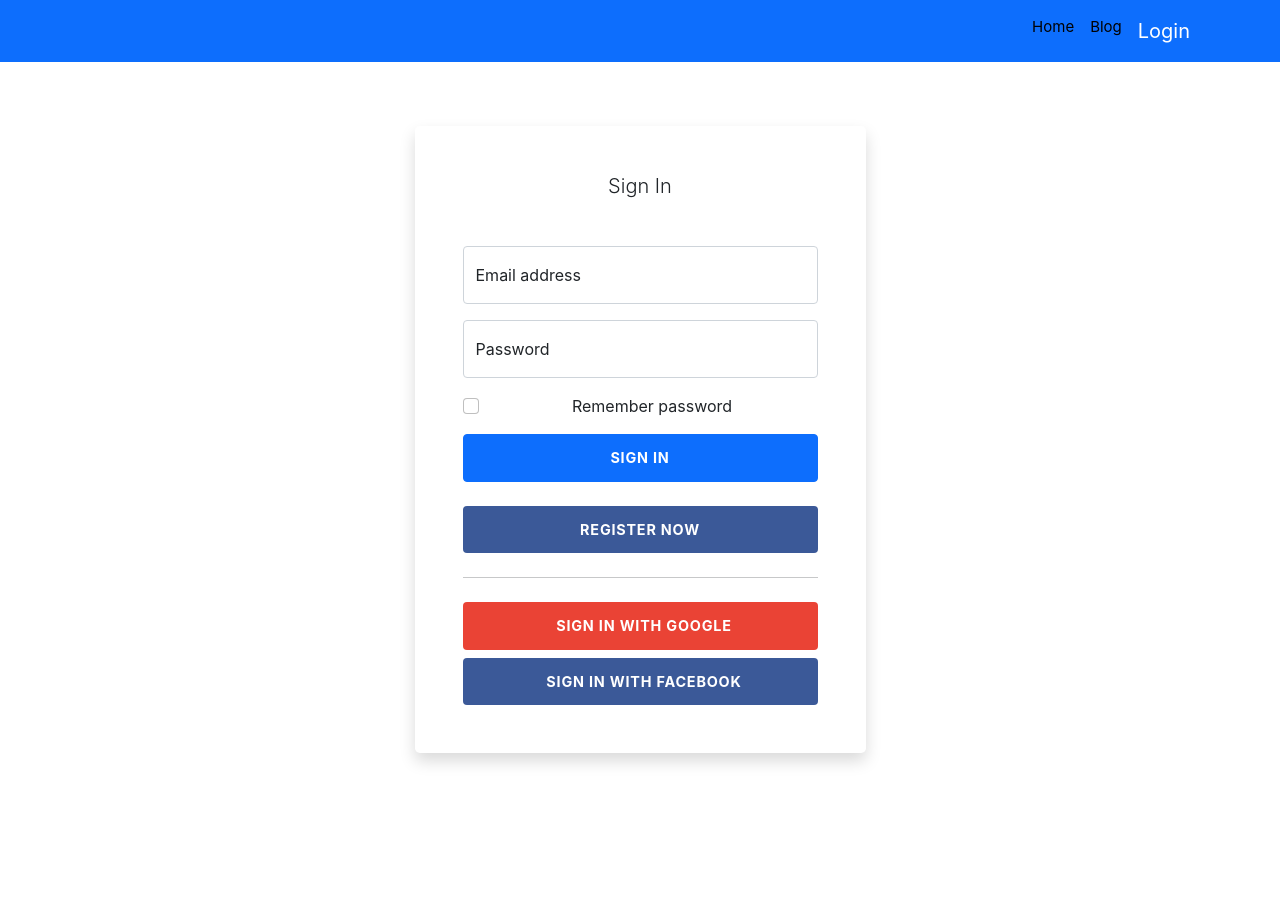
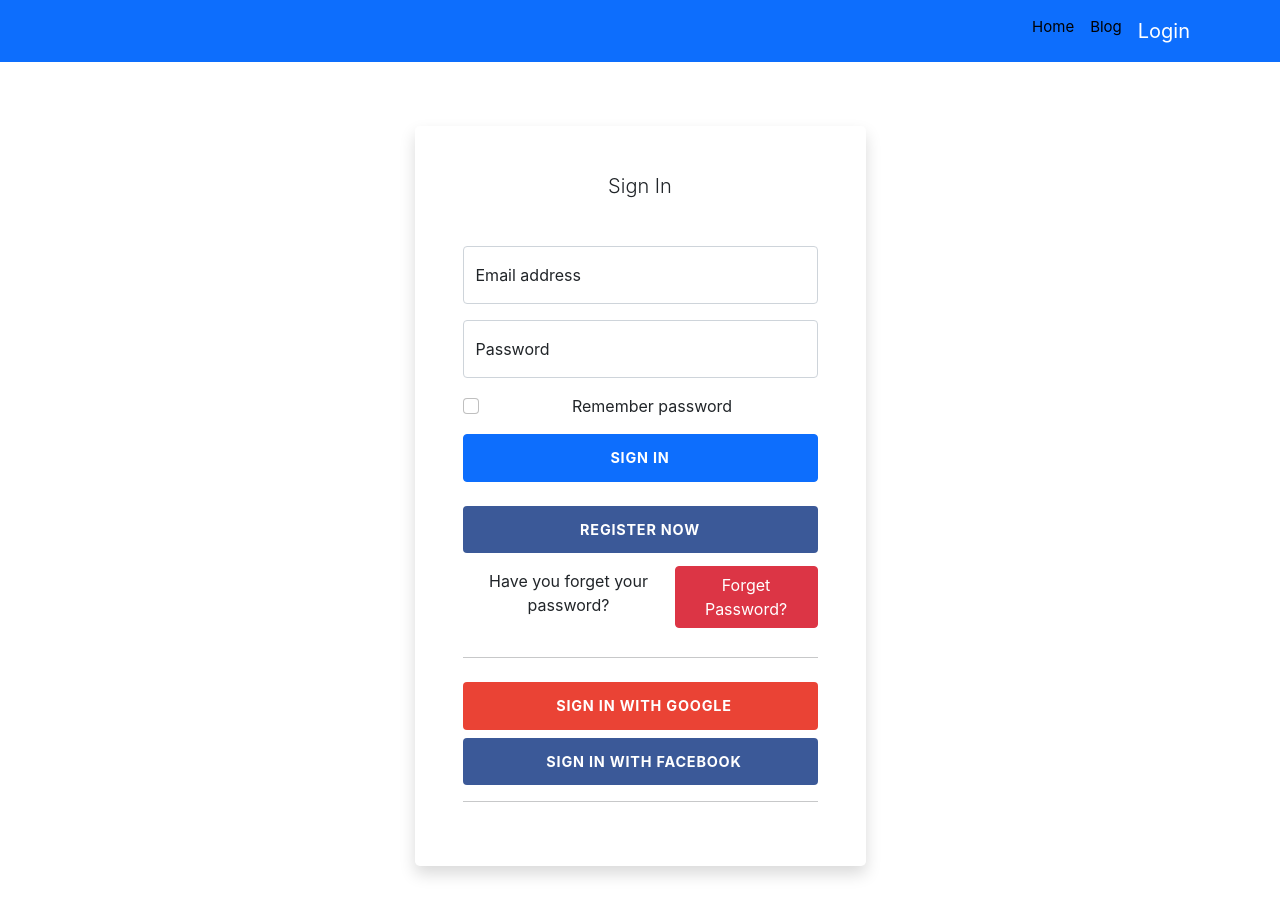
Before and after one commit to Aniksaha-ui/Tv-inventory-system-client, a React (Create React App) app: page /login in a window 1280 px wide. Before the commit the page ends 801 px from the top, so only its background shows below. Built offline with nearby package versions, Linux system fonts and the light colour scheme; no server answers.

Commit message:
forget password implement done

```diff
--- a/src/Component/Login/Login.js
+++ b/src/Component/Login/Login.js
@@ -8,6 +8,7 @@ import axios from "axios";
 import { toast, ToastContainer } from "react-toastify";
 import "react-toastify/dist/ReactToastify.css";
 import SocialLogin from "../Shared/SocialLogin/SocialLogin";
+import { useSendPasswordResetEmail } from "react-firebase-hooks/auth";
 
 const Login = () => {
   const navigate = useNavigate();
@@ -17,22 +18,41 @@ const Login = () => {
 
   const [signInWithEmailAndPassword, user, loading, error] =
     useSignInWithEmailAndPassword(auth);
+  const [sendPasswordResetEmail, sending, error1] =
+    useSendPasswordResetEmail(auth);
 
   const emailRef = useRef("");
   const passwordRef = useRef("");
   const location = useLocation();
   let from = location.state?.from?.pathname || "/";
-  const handleLogin = async (e) => {
+
+  //handle login
+  const handleLogin = (e) => {
     e.preventDefault();
     const email = emailRef.current.value;
     const password = passwordRef.current.value;
-    await signInWithEmailAndPassword(email, password);
+    signInWithEmailAndPassword(email, password);
+    const getData = async () => {
       const { data } = await axios.post(
         "https://vast-reaches-25407.herokuapp.com/login",
         { email }
       );
       // console.log(data);
       localStorage.setItem("accessToken", data.accessToken);
+    };
+    getData();
+  };
+
+  //reset password link
+  const resetPassword = async (e) => {
+    e.preventDefault();
+    const email = emailRef.current.value;
+    if (email) {
+      await sendPasswordResetEmail(email);
+      toast("Sent email");
+    } else {
+      toast("please enter your email address");
+    }
   };
 
   if (user) {
@@ -108,9 +128,16 @@ const Login = () => {
                     Register Now
                   </button>
                 </div>
+                <div className="d-flex align-items-center justify-content-between mt-2">
+                  <p className="mt-2">Have you forget your password?</p>
+                  <button onClick={resetPassword} className="btn btn-danger">
+                    Forget Password?
+                  </button>
+                </div>
                 <hr className="my-4" />
                 <SocialLogin />
               </form>
+              <hr />
 
               <ToastContainer />
             </div>
```
Lines whose indentation alone changed are shown as unchanged.
